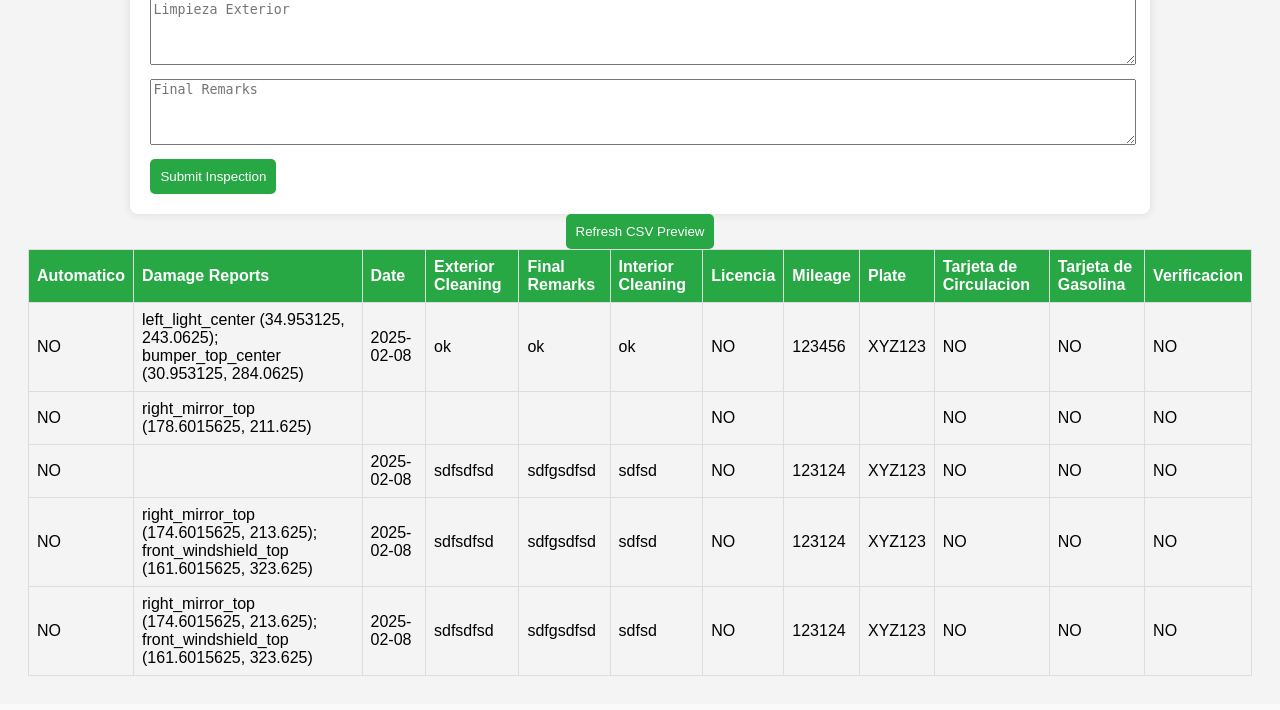
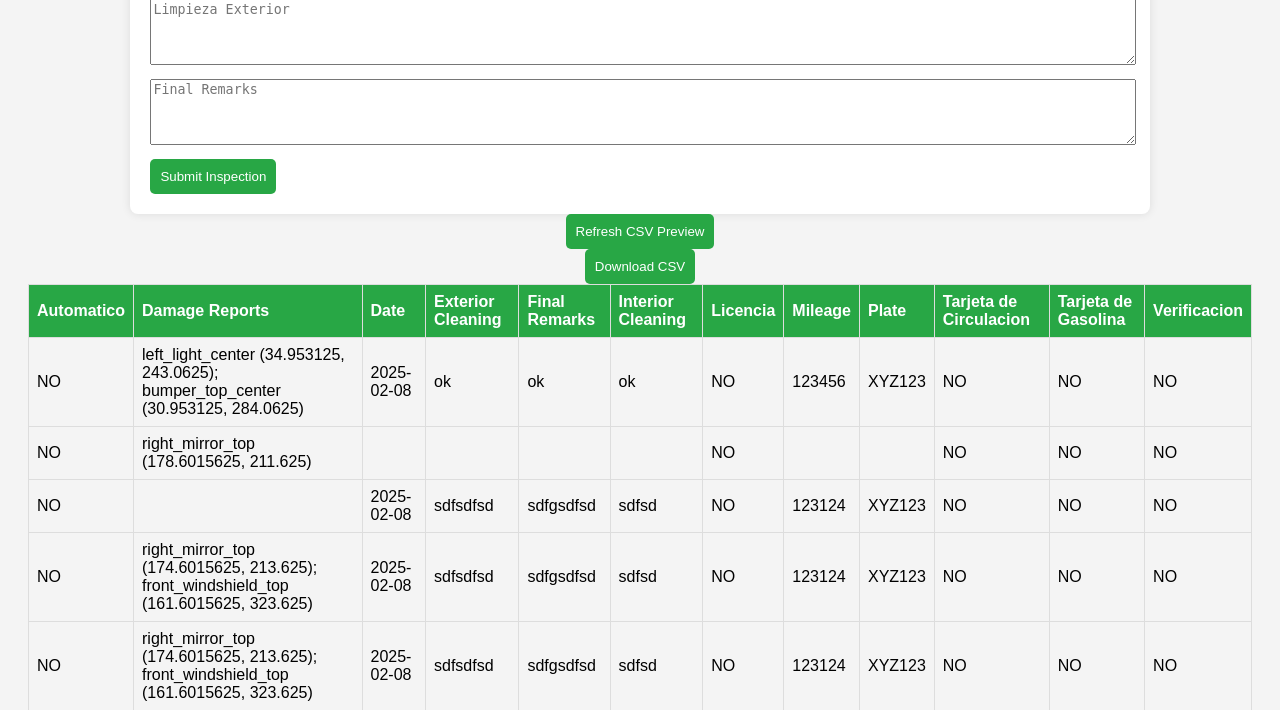
Before and after one commit to jkbarrerab/vehicle_inspection, a Flask app: page / in a window 1280 px wide. Shown: the part 725-1435 px from the top of the page. Before the commit the page ends 1401 px from the top, so only its background shows below. Run offline with Flask 3, Linux system fonts and the light colour scheme.

Commit message:
add download csv file

```diff
--- a/app.py
+++ b/app.py
@@ -74,6 +74,10 @@ def get_csv_data():
             data.append(dict(zip(headers, row)))
     return jsonify(data)
 
+@app.route("/download_csv")
+def download_csv():
+    return send_file(CSV_FILE, as_attachment=True)
+
 if __name__ == "__main__":
     port = int(os.environ.get("PORT", 5000))
     app.run(host="0.0.0.0", port=port, debug=True)
--- a/static/script.js
+++ b/static/script.js
@@ -75,5 +75,9 @@ function loadCSVData() {
         .catch(error => console.error("Error loading CSV data:", error));
 }
 
+function downloadCSV() {
+    window.location.href = "/download_csv";
+        }
+
 // Load CSV data when the page loads
 document.addEventListener("DOMContentLoaded", loadCSVData);
--- a/templates/index.html
+++ b/templates/index.html
@@ -111,6 +111,7 @@
         <button onclick="submitInspection()">Submit Inspection</button>
     </div>
 <button onclick="loadCSVData()">Refresh CSV Preview</button>
+<button onclick="downloadCSV()">Download CSV</button>
 <table id="csv-preview" border="1">
     <tr><th>Loading CSV data...</th></tr>
 </table>
```
